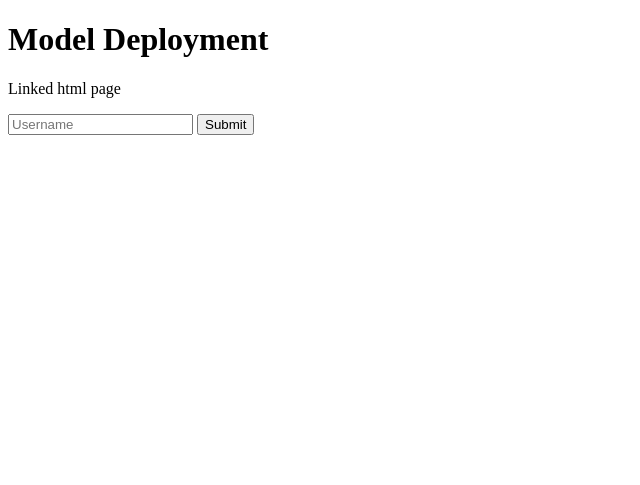
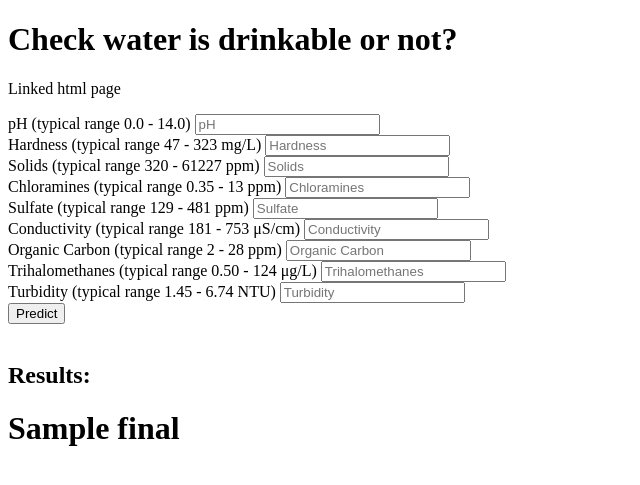
Before and after one commit to thesua7/Water-Potability-Prediction, a Flask app: template templates/index.html in a window 1280 px wide. Shown: the top 485 px of the page, without its empty margins (0-640 px from the left). Run offline with Flask 2, Linux system fonts and the light colour scheme; the template is opened without the code that fills it: most values are stand-ins (such as "Sample title", 1, 10 or a date in 2020).

Commit message:
without flask

```diff
--- a/app.py
+++ b/app.py
@@ -1,18 +1,43 @@
 from flask import Flask, render_template,request
+import numpy as np
 
+import predict as pre
 app = Flask(__name__)
 
-@app.route("/")
+
+@app.route('/')
+def home():
+    return render_template("index.html")
+
+@app.route("/predict",methods = ["POST"])
 def test():
-    return render_template('index.html')
+    if request.method == "POST":
+        int_features = [float(x) for x in request.form.values()]
+        final_features = [np.array(int_features)]
+        prediction = pre.wq_prediction(final_features)
+
+        if prediction == 1:
+            prediction_text = "Water is likely safe to drink"
+        else:
+            prediction_text = "Dont drink it"
+
+    return render_template('index.html',final=prediction_text)
 
 
-@app.route("/sub",methods = ['POST'])
-def submit():
-    #html->py
-    if request.method == "POST":
-        name = request.form["username"]
-        return render_template('sub.html',n = name)
+# @app.route("/sub",methods = ['POST'])
+# def submit():
+#     #html->py
+#     if request.method == "POST":
+#         one = request.form["ph"]
+#         two = request.form["hardness"]
+#         three = request.form["solids"]
+#         four = request.form["chloramines"]
+#         five = request.form["sulfate"]
+#         six = request.form["conductivity"]
+#         seven = request.form["organic_carbon"]
+#         eight = request.form["trihalomethanes"]
+#         nine = request.form["turbidity"]
+#         return render_template('sub.html',one,two,three,four,five,six,seven,eight,nine)
 
 if __name__ == "__main__":
     app.run(debug=True)
--- a/templates/index.html
+++ b/templates/index.html
@@ -7,14 +7,34 @@
     <meta http-equiv="X-UA-Compatible" content="ie=edge">
     <title>WQP</title>
 </head>
-<h1>Model Deployment</h1>
+<h1>Check water is drinkable or not?</h1>
 <p>Linked html page</p>
-<form action="/sub" method="POST">
-    <input type="text" name="username" placeholder="Username">
-    <input type="submit">
+
+<body>
+<form action="/predict" method="POST">
+          <label for="pH">pH (typical range 0.0 - 14.0) </label>
+    	<input type="number" id="pH" step="any" name="ph" placeholder="pH" required="required" /> <br>
+          <label for="hardness"> Hardness (typical range 47 - 323 mg/L) </label>
+        <input type="number" step="any" id="hardness" name="Hardness" placeholder="Hardness" required="required" /><br>
+          <label for="solids">Solids (typical range 320 - 61227 ppm)</label>
+		<input type="number" step="any" id="solids" name="Solids" placeholder="Solids" required="required" /><br>
+          <label for="chloramines">Chloramines (typical range 0.35 - 13 ppm) </label>
+        <input type="number" step="any" id="chloramines" name="Chloramines" placeholder="Chloramines" required="required" /><br>
+          <label for="sulfate"> Sulfate (typical range 129 - 481 ppm)</label>
+        <input type="number" step="any" id="sulfate" name="Sulfate" placeholder="Sulfate" required="required" /><br>
+          <label for="conductivity"> Conductivity (typical range 181 - 753 μS/cm)</label>
+        <input type="number" step="any" id="conductivity" name="Conductivity" placeholder="Conductivity" required="required" /><br>
+          <label for="organic_carbon"> Organic Carbon (typical range 2 - 28 ppm)</label>
+        <input type="number" step="any" id="organic_carbon" name="Organic_carbon" placeholder="Organic Carbon" required="required" /><br>
+          <label for="trihalomethanes"> Trihalomethanes (typical range 0.50 - 124 μg/L) </label>
+        <input type="number" step="any" id="trihalomethanes" name="Trihalomethanes" placeholder="Trihalomethanes" required="required" /> <br>
+          <label for="turbidity"> Turbidity (typical range 1.45 - 6.74 NTU)</label>
+        <input type="number" step="any" id="turbidity" name="Turbidity" placeholder="Turbidity" required="required" /> <br>
+        <button type="submit" >Predict</button>
 
 </form>
-<body>
-
+<br>
+    <h2>Results: </h2>
+    <h1>   {{ final }} </h1>
 </body>
 </html>
```
Also changed, not shown: predict.py (added, +30 -0 lines), 1 other file.
